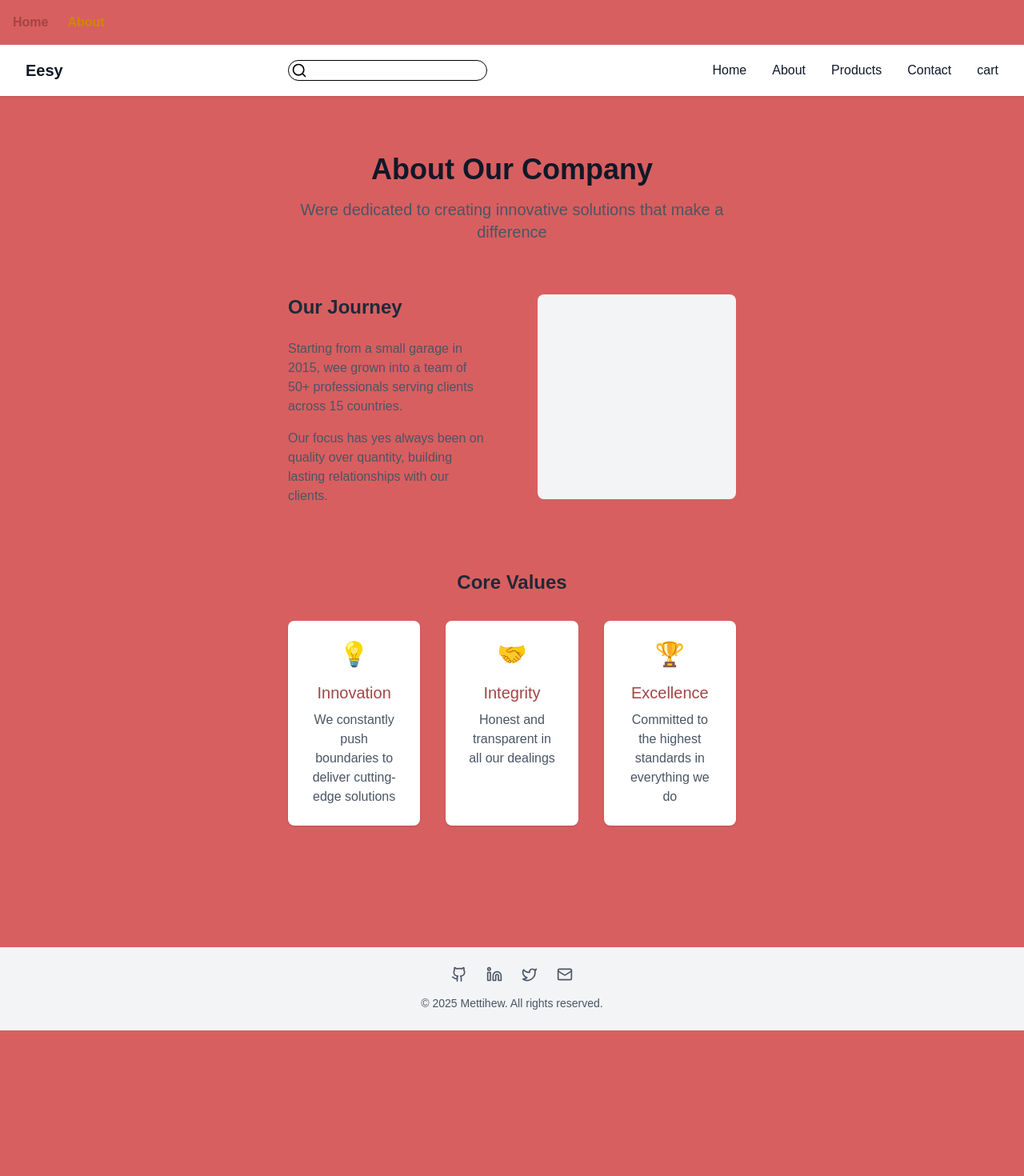
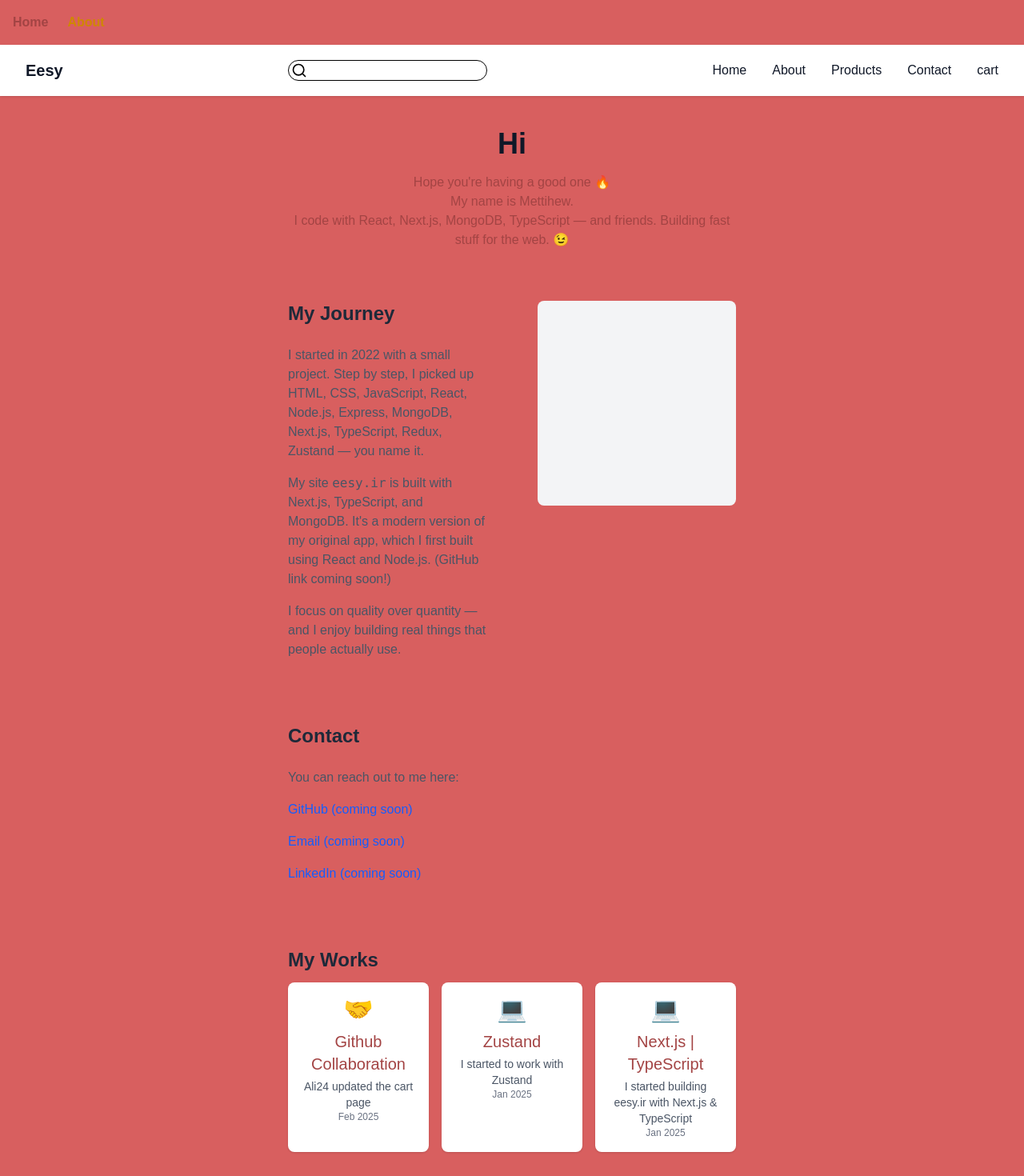
Before and after one commit to Mettihew1/next, a Next.js app: page /about in a window 1280 px wide. Shown: the top 1470 px of the page at 80% size. Before the commit the page ends 1288 px from the top, so only its background shows below. Built offline with nearby package versions, Linux system fonts and the light colour scheme.

Commit message:
await no type

```diff
--- a/src/app/about/page.tsx
+++ b/src/app/about/page.tsx
@@ -1,66 +1,85 @@
-// app/about/page.tsx (or wherever you place your route)
+// app/about/page.tsx
 import type { Metadata } from 'next';
 
 export const metadata: Metadata = {
-  title: 'About Us - Your Company Name',
-  description: 'Learn about our mission, values, and the team behind our success',
+  title: 'About Me - Mettihew',
+  description: 'Get to know the dev behind eesy.ir – Mettihew’s journey, skills, and contact info.',
 };
 
 const values = [
   {
-    title: 'Innovation',
-    emoji: '💡',
-    description: 'We constantly push boundaries to deliver cutting-edge solutions',
+    title: 'Github Collaboration',
+    emoji: '🤝',
+    description: 'Ali24 updated the cart page',
+    timestamp: 'Feb 2025',
   },
   {
-    title: 'Integrity',
-    emoji: '🤝',
-    description: 'Honest and transparent in all our dealings',
+    title: 'Zustand',
+    emoji: '💻',
+    description: 'I started to work with Zustand',
+    timestamp: 'Jan 2025',
   },
   {
-    title: 'Excellence',
-    emoji: '🏆',
-    description: 'Committed to the highest standards in everything we do',
+    title: 'Next.js | TypeScript',
+    emoji: '💻',
+    description: 'I started building eesy.ir with Next.js & TypeScript',
+    timestamp: 'Jan 2025',
   },
 ];
 
 export default function AboutPage() {
   return (
-    <main className="max-w-7xl mx-auto px-4 sm:px-6 lg:px-8 py-12">
+    <main className="max-w-7xl mx-auto sm:px-6 lg:px-8 py-4">
       <div className="text-center mb-16">
-        <h1 className="text-4xl font-bold text-gray-900 mb-4">About Our Company</h1>
-        <p className="text-xl text-gray-600 max-w-3xl mx-auto">
-          Were dedicated to creating innovative solutions that make a difference
-        </p>
+        <h1 className="text-4xl font-bold text-gray-900 mb-4">Hi</h1>
+        <p>Hope you&apos;re having a good one 🔥</p>
+        <p>My name is Mettihew.</p>
+        <p>I code with React, Next.js, MongoDB, TypeScript — and friends. Building fast stuff for the web. 😉</p>
       </div>
 
       <div className="grid md:grid-cols-2 gap-16 mb-20">
         <div>
-          <h2 className="text-2xl font-semibold text-gray-800 mb-6">Our Journey</h2>
+          <h2 className="text-2xl font-semibold text-gray-800 mb-6">My Journey</h2>
           <div className="space-y-4 text-gray-600">
             <p>
-              Starting from a small garage in 2015, wee grown into a team of 50+ professionals
-              serving clients across 15 countries.
+              I started in 2022 with a small project. Step by step, I picked up HTML, CSS, JavaScript, React, Node.js,
+              Express, MongoDB, Next.js, TypeScript, Redux, Zustand — you name it.
             </p>
             <p>
-              Our focus has yes always been on quality over quantity, building lasting relationships
-              with our clients.
+              My site <code>eesy.ir</code> is built with Next.js, TypeScript, and MongoDB. It&apos;s a modern version of my original
+              app, which I first built using React and Node.js. (GitHub link coming soon!)
+            </p>
+            <p>
+              I focus on quality over quantity — and I enjoy building real things that people actually use.
             </p>
           </div>
         </div>
         <div className="bg-gray-100 rounded-lg h-64">
-          {/* Placeholder for company image */}
+          {/* Placeholder for profile image or illustration */}
         </div>
       </div>
 
-      <div className="mb-20">
-        <h2 className="text-2xl font-semibold text-gray-800 mb-8 text-center">Core Values</h2>
-        <div className="grid sm:grid-cols-3 gap-8">
+      <div className="grid md:grid-cols-2 gap-16 mb-20">
+        <div>
+          <h2 className="text-2xl font-semibold text-gray-800 mb-6">Contact</h2>
+          <div className="grid space-y-4 text-gray-600">
+            <p>You can reach out to me here:</p>
+            <a href="#" className="text-blue-600 hover:underline">GitHub (coming soon)</a>
+            <a href="#" className="text-blue-600 hover:underline">Email (coming soon)</a>
+            <a href="#" className="text-blue-600 hover:underline">LinkedIn (coming soon)</a>
+          </div>
+        </div>
+      </div>
+
+      <div>
+        <h2 className="text-2xl font-semibold text-gray-800 mb-3">My Works</h2>
+        <div className="grid sm:grid-cols-3 gap-4">
           {values.map((value) => (
-            <div key={value.title} className="text-center p-6 bg-white rounded-lg shadow-sm">
-              <div className="text-3xl mb-4">{value.emoji}</div>
-              <h3 className="text-xl font-medium mb-2">{value.title}</h3>
-              <p className="text-gray-600">{value.description}</p>
+            <div key={value.title} className="text-center bg-white rounded-lg shadow-sm p-4">
+              <div className="text-3xl mb-2">{value.emoji}</div>
+              <h3 className="text-xl font-medium mb-1">{value.title}</h3>
+              <p className="text-gray-600 text-sm">{value.description}</p>
+              <p className="text-gray-500 text-xs">{value.timestamp}</p>
             </div>
           ))}
         </div>
--- a/src/app/globals.css
+++ b/src/app/globals.css
@@ -14,8 +14,8 @@
 
 @media (prefers-color-scheme: dark) {
   :root {
-    --background: #131212;
-    --foreground: #efeded;
+    --background: #d2c3c3;
+    --foreground: #090909;
   }
 }
 
```
